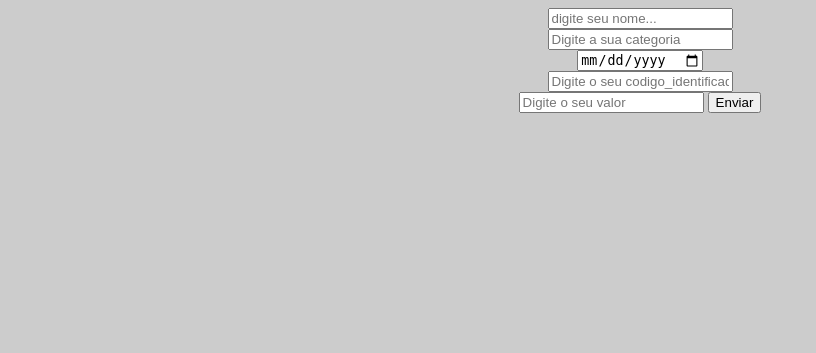
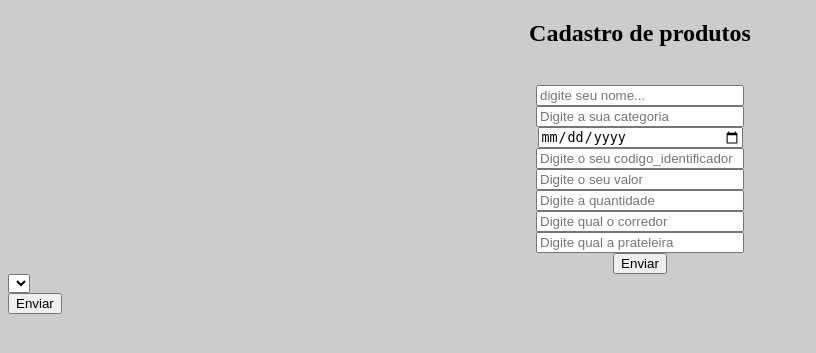
Before and after one commit to Brenokardoso/Projeto-Integrado-2025, a Django app: page / in a window 1280 px wide. Shown: the top 353 px of the page, without its empty margins (0-816 px from the left). Run offline with Django 5.2, Linux system fonts and the light colour scheme; data comes from the database, SQL or seed files in the repository; both versions use the stored data as it was after the commit; lists and menus that the app fills with data are empty.

Commit message:
Cadastro e analise

```diff
--- a/armazem/models.py
+++ b/armazem/models.py
@@ -20,6 +20,9 @@ class Produto(models.Model):
         verbose_name="Valor do produto", blank=True, null=True
     )
 
+    class Meta:
+        ordering = ["nome"]
+
     def __str__(self):
         return f"{self.nome}"
 
@@ -41,6 +44,9 @@ class Estoque(models.Model):
         verbose_name="Data de movimentacao", blank=True, null=True
     )
 
+    class Meta:
+        ordering = ["produto__nome"]
+
     def __str__(self):
         return f"{self.produto.nome} - {self.localizacao}"
 
@@ -49,5 +55,8 @@ class Localizacao(models.Model):
     corredor = models.CharField(verbose_name="Corredor", blank=True, null=True)
     prateleira = models.IntegerField(verbose_name="Prateleira", null=True, blank=True)
 
+    class Meta:
+        ordering = ["corredor"]
+
     def __str__(self):
         return f"{self.corredor}"
--- a/armazem/urls.py
+++ b/armazem/urls.py
@@ -1,6 +1,8 @@
 from django.urls import path
-from .views import cadastro
+from .views import cadastro,listar_produtos
 
 urlpatterns = [
     path("", view=cadastro, name="cadastro"),
+    path("produtos/", view=listar_produtos, name="produtos"),
+
 ]
--- a/armazem/views.py
+++ b/armazem/views.py
@@ -1,8 +1,73 @@
 from django.shortcuts import render
+from .models import Produto, Localizacao, Estoque
+import datetime
 
 
 def cadastro(request):
-    data = {"data": [1, 2, 3, 4, 5, 6, 7, 8]}
-    nome = request.POST.get("data_validade")
-    print(nome or "Vazio")
-    return render(request=request, template_name="cadastro.html", context=data)
+    objetos = {
+        "produto_cadastro": [],
+        "localizacao_cadastro": [],
+        "estoque_cadastro": [],
+    }
+    nome = request.POST.get("nome")
+    categoria = request.POST.get("categoria")
+    data_validade = request.POST.get("data_validade")
+    codigo_identificador = request.POST.get("codigo_identificador")
+    valor = request.POST.get("valor")
+
+    corredor = request.POST.get("corredor")
+    prateleira = request.POST.get("prateleira")
+
+    quantidade = request.POST.get("quantidade")
+    data_atual = datetime.datetime.now()
+
+    item_produto, created_prod = Produto.objects.update_or_create(
+        nome=nome,
+        codigo_identificador=codigo_identificador,
+        defaults={
+            "nome": nome,
+            "categoria": categoria,
+            "data_validade": data_validade,
+            "codigo_identificador": codigo_identificador,
+            "valor": valor,
+        },
+    )
+
+    item_localizacao, created_loc = Localizacao.objects.update_or_create(
+        corredor=corredor,
+        prateleira=prateleira,
+        defaults={"corredor": corredor, "prateleira": prateleira},
+    )
+
+    if created_prod and created_loc:
+        item_produto.save()
+        item_localizacao.save()
+        objetos["produto_cadastro"].append(item_produto)
+        objetos["localizacao_cadastro"].append(item_localizacao)
+
+        item_estoque, created_estoque = Estoque.objects.update_or_create(
+            produto=item_produto,
+            defaults={
+                "quantidade": quantidade,
+                "produto": item_produto,
+                "localizacao": item_localizacao,
+                "ultima_movimentacao": data_atual,
+            },
+        )
+        print(created_estoque)
+        item_estoque.save()
+        objetos["estoque_cadastro"].append(item_estoque)
+
+    return render(request=request, template_name="cadastro.html", context=objetos)
+
+
+def listar_produtos(request):
+    produtos = None
+    localizacoes = Localizacao.objects.all()
+    lista_itens = {"produtos": produtos, "localizacoes": localizacoes}
+
+    if request.method == "POST":
+        produtos = Produto.objects.all().order_by("nome")
+        lista_itens = {"produtos": produtos, "localizacoes": localizacoes}
+
+    return render(request=request, template_name="cadastro.html", context=lista_itens)
--- a/templates/cadastro.html
+++ b/templates/cadastro.html
@@ -11,22 +11,62 @@
 <body>
 
     <center>
+        <h2>
+        Cadastro de produtos
+        </h2>
+        <br>
         <form action="{% url 'cadastro' %}" method="POST">
         {% csrf_token %}
-            <input type="text" name="nome" placeholder="digite seu nome..." >
+            <input type="text" name="nome" placeholder="digite seu nome..." style="width: 200px;" >
             <br>
-            <input type="text" name="categoria" placeholder="Digite a sua categoria">
+            <input type="number" name="categoria" placeholder="Digite a sua categoria" style="width: 200px;">
             <br>
-            <input type="date" name="data_validade" placeholder="Digite a sua data_validade">
+            <input type="date" name="data_validade" placeholder="Digite a sua data_validade" style="width: 200px;">
             <br>
-            <input type="text" name="codigo_identificador" placeholder="Digite o seu codigo_identificador">
+            <input type="text" name="codigo_identificador" placeholder="Digite o seu codigo_identificador" style="width: 200px;">
             <br>
-            <input type="number" name="valor" placeholder="Digite o seu valor">
+            <input type="number" name="valor" placeholder="Digite o seu valor" style="width: 200px;">
+            <br>
+            <input type="number" name="quantidade" placeholder="Digite a quantidade" style="width: 200px;">
+            <br>
+            <input type="text" name="corredor" placeholder="Digite qual o corredor" style="width: 200px" >
+            <br>
+            <input type="number" name="prateleira" placeholder="Digite qual a prateleira" style="width: 200px" >
+            <br>
+
+
             <button type="submit">
                 Enviar
             </button>
         </form>
     </center>
 
+
+    <label for="localizacoes"></label>
+    <select name="localizacoes">
+        {% for localizacao in localizacoes %}
+            <option value="{{localizacao}}">{{localizacao}}</option>
+        {% endfor %}
+    </select>
+
+
+
+
+    <form action="{% url 'produtos'%}" method="POST">
+        {% csrf_token%}
+        <button type="submit">
+            Enviar
+        </button>
+    </form>
+
+    <h1>
+        {% for produto in produtos %}
+            <p>
+            {{produto}}
+            </p>
+        {% endfor %}
+    </h1>
+
+
 </body>
 </html>
```
Also changed, not shown: db.sqlite3.
